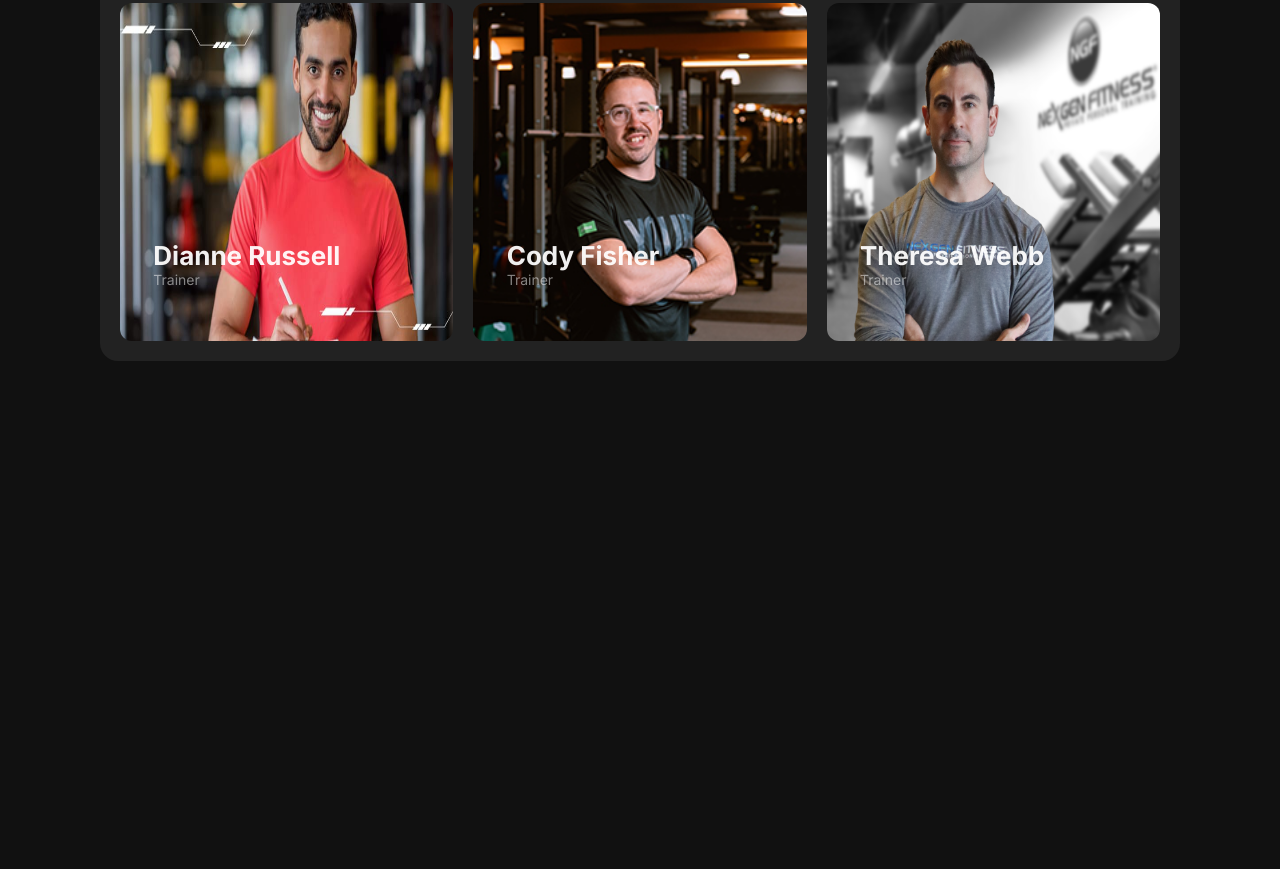
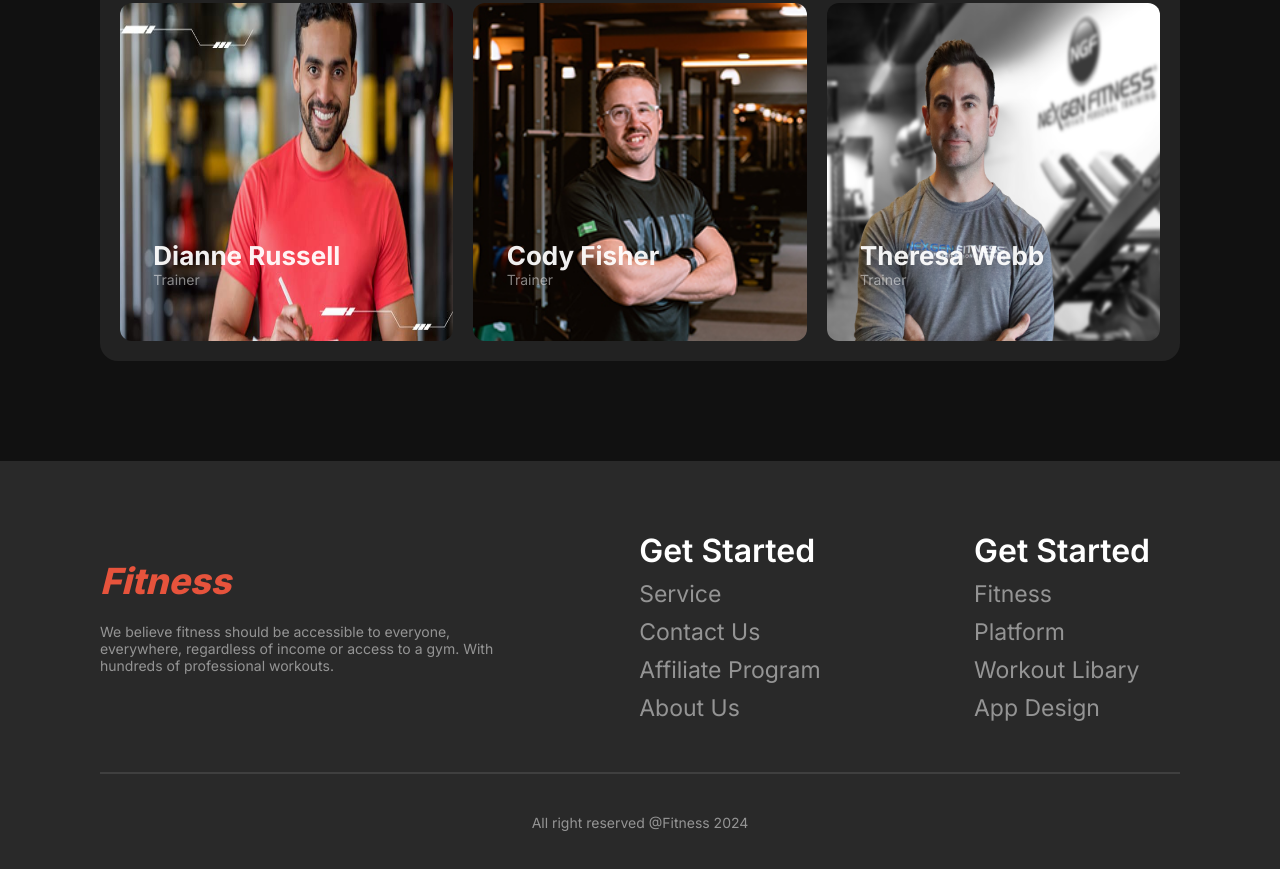
Before and after one commit to rifat-54/assignment-2, a plain HTML site: page index.html in a window 1280 px wide. Shown: the part 3788-4657 px from the top of the page. Before the commit the page ends 4249 px from the top, so only its background shows below. Drawn offline with Linux system fonts and the light colour scheme.

Commit message:
added footer section

```diff
--- a/index.html
+++ b/index.html
@@ -239,7 +239,7 @@
 
         </section>
 
-        <!-- footer -->
+
 
 
 
@@ -247,7 +247,30 @@
 
     </main>
     <footer>
-
+        <div class="footer-container">
+            <div class="footer-item-1">
+                <h1 class="footer-1-title nav-title orange-color">Fitness</h1>
+                <p class="footer-1-description primary-description">We believe fitness should be        accessible to everyone,
+                    everywhere, regardless of income or access to a gym. With
+                    hundreds of professional workouts.</p>
+            </div>
+            <div class="footer-item-2">
+                <h2 class="footer-2-title">Get Started</h2>
+                <h4 class="footer-list">Service</h4>
+                <h4 class="footer-list">Contact Us</h4>
+                <h4 class="footer-list">Affiliate Program</h4>
+                <h4 class="footer-list">About Us</h4>
+            </div>
+            <div class="footer-item-3">
+                <h2 class="footer-2-title">Get Started</h2>
+                <h4 class="footer-list">Fitness</h4>
+                <h4 class="footer-list">Platform</h4>
+                <h4 class="footer-list">Workout Libary</h4>
+                <h4 class="footer-list">App Design</h4>
+            </div>
+        </div>
+        <hr>
+        <h5 class="primary-description footer-copy-right">All right reserved @Fitness 2024</h5>
     </footer>
 </body>
 </html>
--- a/style/style.css
+++ b/style/style.css
@@ -473,12 +473,72 @@ option{
     margin-bottom: 60px;
 }
 
+/* footer */
 
+
+footer{
+    padding: 60px 100px;
+    background-color: rgba(255, 255, 255, 0.1);
+}
+.footer-container{
+    display: flex;
+    justify-content: space-between;
+    align-items: center;
+
+}
+.footer-item-1{
+    width: 38%;
+}
+.footer-item-2, .footer-item-3{
+    width: 20%;
+}
+.footer-1-description{
+    margin: 20px 0;
+}
+
+.footer-2-title{
+    font-size: 32px;
+    font-weight:600;
+    margin: 10px;
+}
+
+.footer-list{
+    margin: 10px;
+    font-size: 23px;
+    font-weight: 400;
+    color: rgba(255, 255, 255, 0.5);
+}
+
+.footer-copy-right{
+    text-align: center;
+    margin: 10px 0;
+}
+
+hr{
+    margin: 40px 0;
+    border: 1px solid rgba(255, 255, 255, 0.1);
+}
 
 
 /* responsive */
 /* mobile device */
 @media screen and (max-width:576px) {
+    .footer-list{
+        font-size: 17px;
+    }
+    footer{
+        padding:60px 10px ;
+    }
+    .footer-container{
+
+        flex-direction: column;
+    }
+    .footer-item-1{
+        width: 90%;
+    }
+    .footer-item-2, .footer-item-3{
+        width: 90%;
+    }
     .our-team{
         margin: 100px 10px;
     }
@@ -513,7 +573,7 @@ option{
         align-items: center;
     }
     .tranning{
-        margin: 10px;
+        margin:100px 10px;
         text-align: center;
     }
     .tranning-descripton{
@@ -606,6 +666,12 @@ option{
 
 /* teblet device */
 @media screen and (min-width:577px) and (max-width:992px) {
+    .footer-list{
+        font-size: 16px;
+    }
+    footer{
+        padding:60px 20px ;
+    }
     .our-team{
         margin: 100px 20px;
     }
@@ -643,7 +709,7 @@ option{
         grid-column: 8/span 5 ;
     }
     .tranning{
-        margin: 10px;
+        margin:100px 10px;
         /* text-align: center; */
     }
     .run-title{
```
